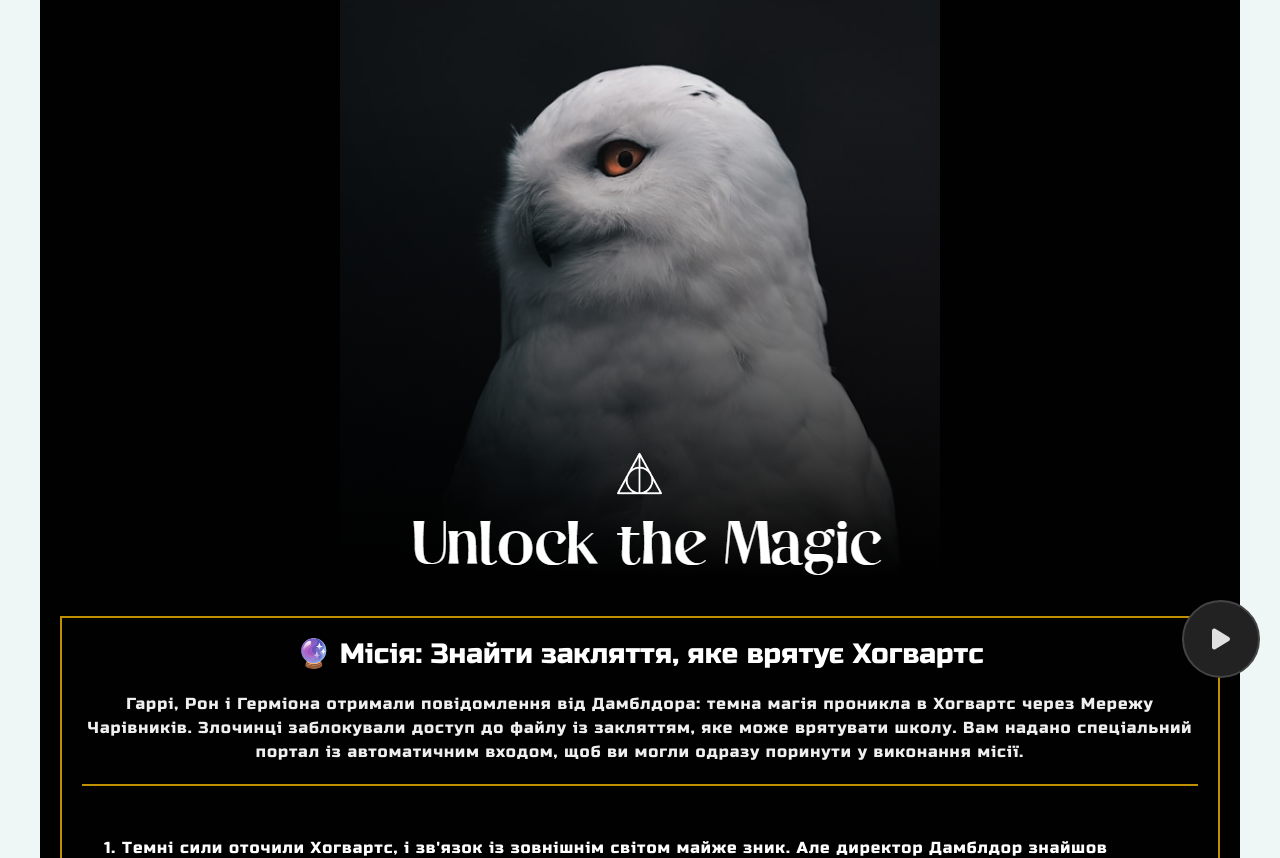
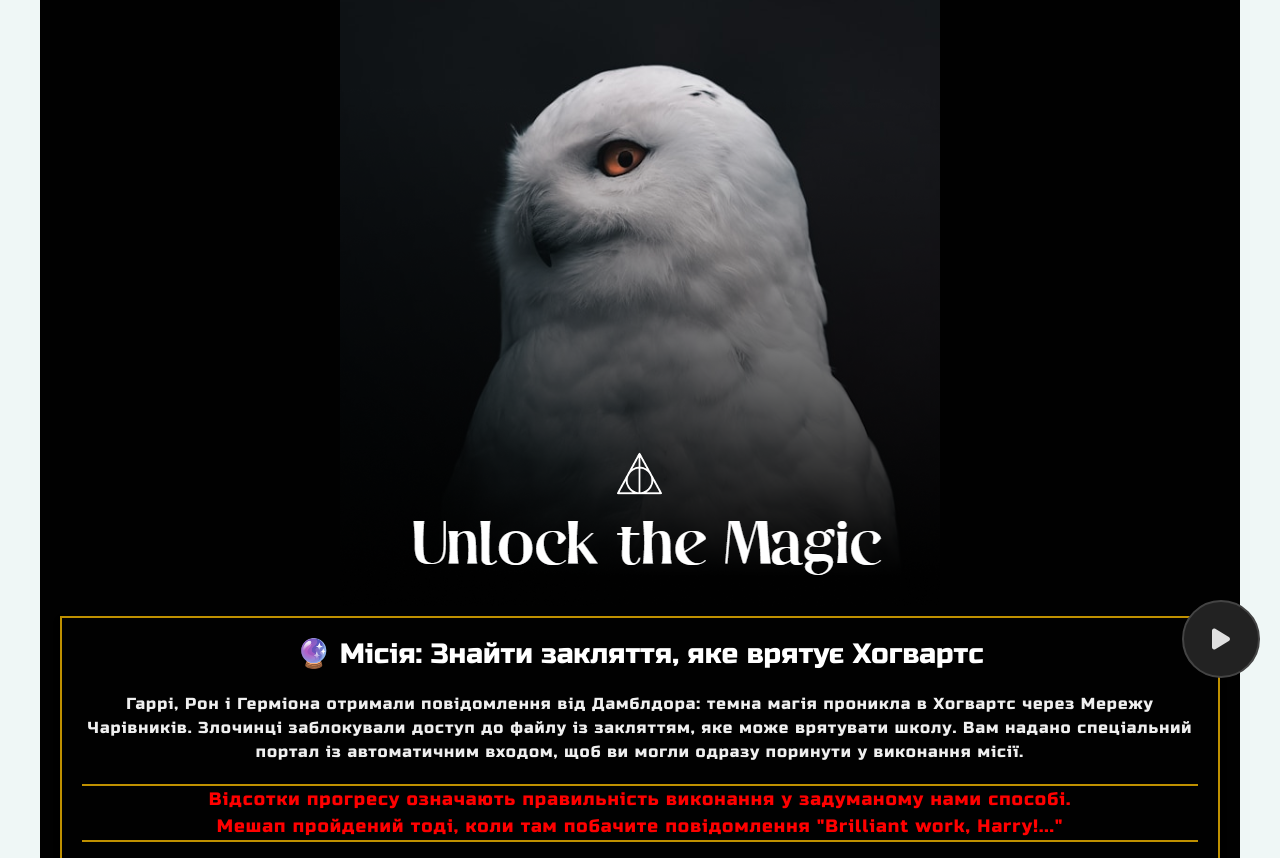
Before and after one commit to victoriastruk/mashup, a plain HTML site: page index.html in a window 1280 px wide. Shown: the part 102-960 px from the top of the page. Drawn offline with Linux system fonts and the light colour scheme.

Commit message:
Add details

```diff
--- a/assets/styles/style.css
+++ b/assets/styles/style.css
@@ -38,7 +38,11 @@ body {
   align-items: center;
   gap: 20px;
 }
-
+.details {
+  font-size: 18px;
+  color: red;
+  border-bottom: 2px solid #bf9000;
+}
 .mission {
   background-color: #010101;
   padding: 20px;
--- a/index.html
+++ b/index.html
@@ -34,6 +34,12 @@
             заблокували доступ до файлу із закляттям, яке може врятувати школу.
             Вам надано спеціальний портал із автоматичним входом, щоб ви могли
             одразу поринути у виконання місії.
+          </p>
+          <p class="details">
+            Відсотки прогресу означають правильність виконання у задуманому нами
+            способі. <br />
+            Мешап пройдений тоді, коли там побачите повідомлення "Brilliant
+            work, Harry!..."
           </p>
           <ol class="list">
             <!--1-->
```
